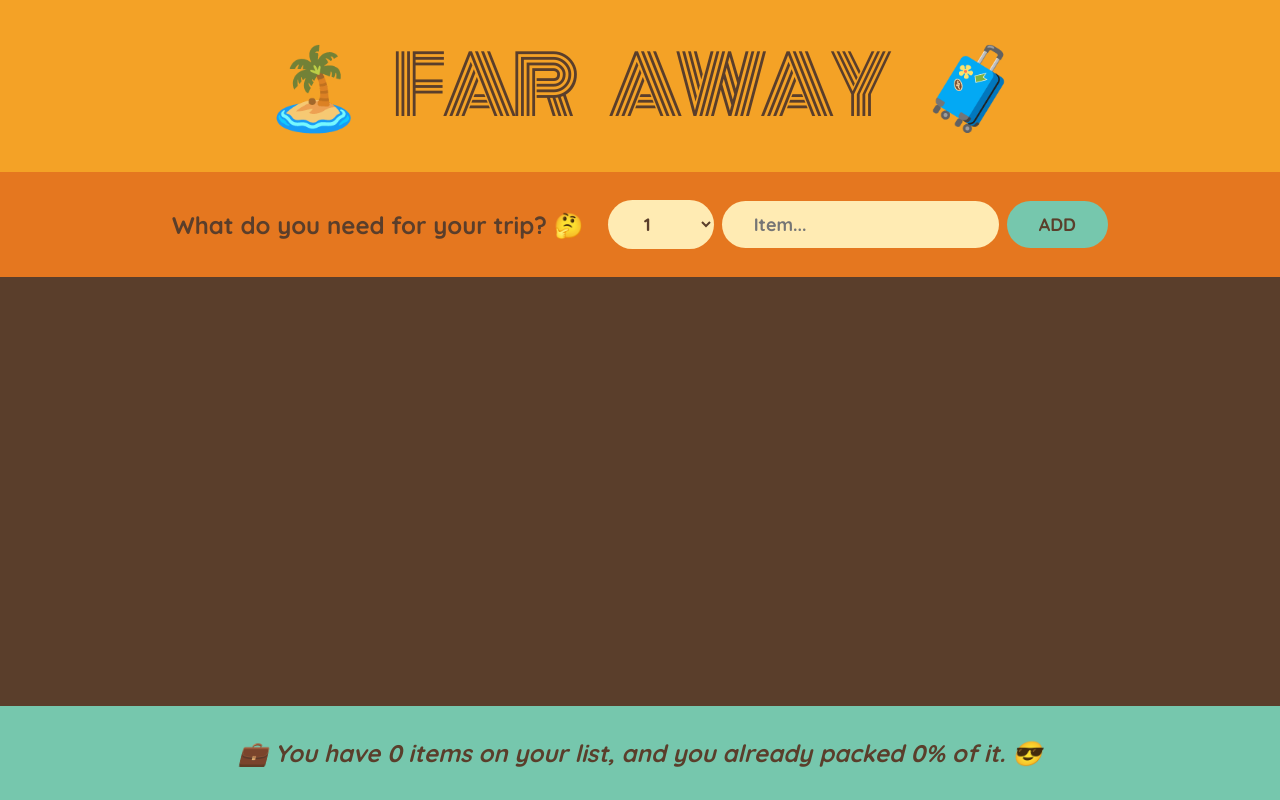
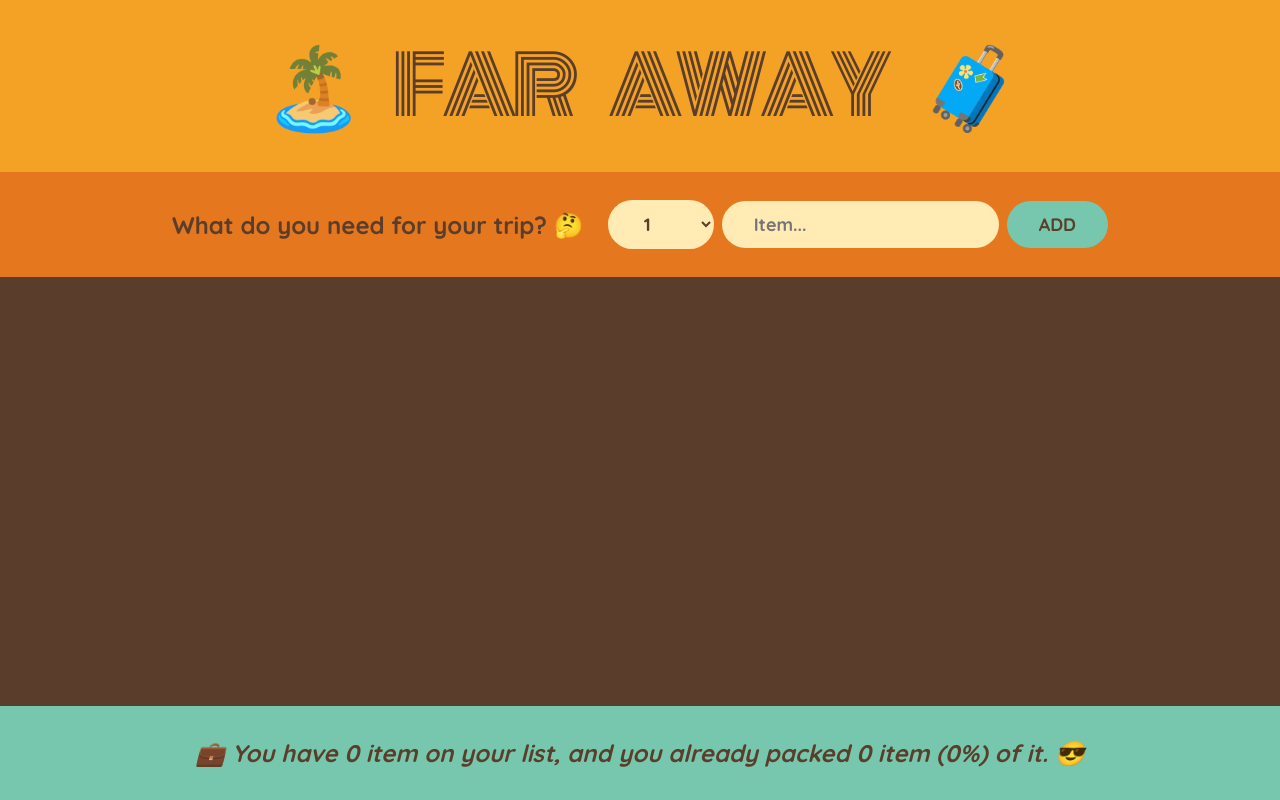
Before and after one commit to jonathan-llemit-dev/travel-list, a React (Create React App) app: page / in a window 1280 px wide. Built offline with nearby package versions, Linux system fonts and the light colour scheme.

Commit message:
added some conditional statement for stats

```diff
--- a/src/App.js
+++ b/src/App.js
@@ -43,6 +43,7 @@ export default function App() {
       <Stats
         totalItems={totalItems}
         packedItemsPercentage={packedItemsPercentage}
+        packedItems={packedItems}
       />
     </div>
   );
@@ -127,12 +128,14 @@ function Item({ item, onRemoveItem, onToggleItem }) {
   );
 }
 
-function Stats({ totalItems, packedItemsPercentage }) {
+function Stats({ totalItems, packedItemsPercentage, packedItems }) {
   return (
     <footer className="stats">
       <em>
-        💼 You have {totalItems} items on your list, and you already packed{" "}
-        {packedItemsPercentage}% of it. 😎
+        💼 You have {totalItems} {totalItems > 1 ? "items" : "item"} on your
+        list, and you already packed {packedItems}{" "}
+        {packedItems > 1 ? "items" : "item"} ({packedItemsPercentage}%) of it.
+        😎
       </em>
     </footer>
   );
```
